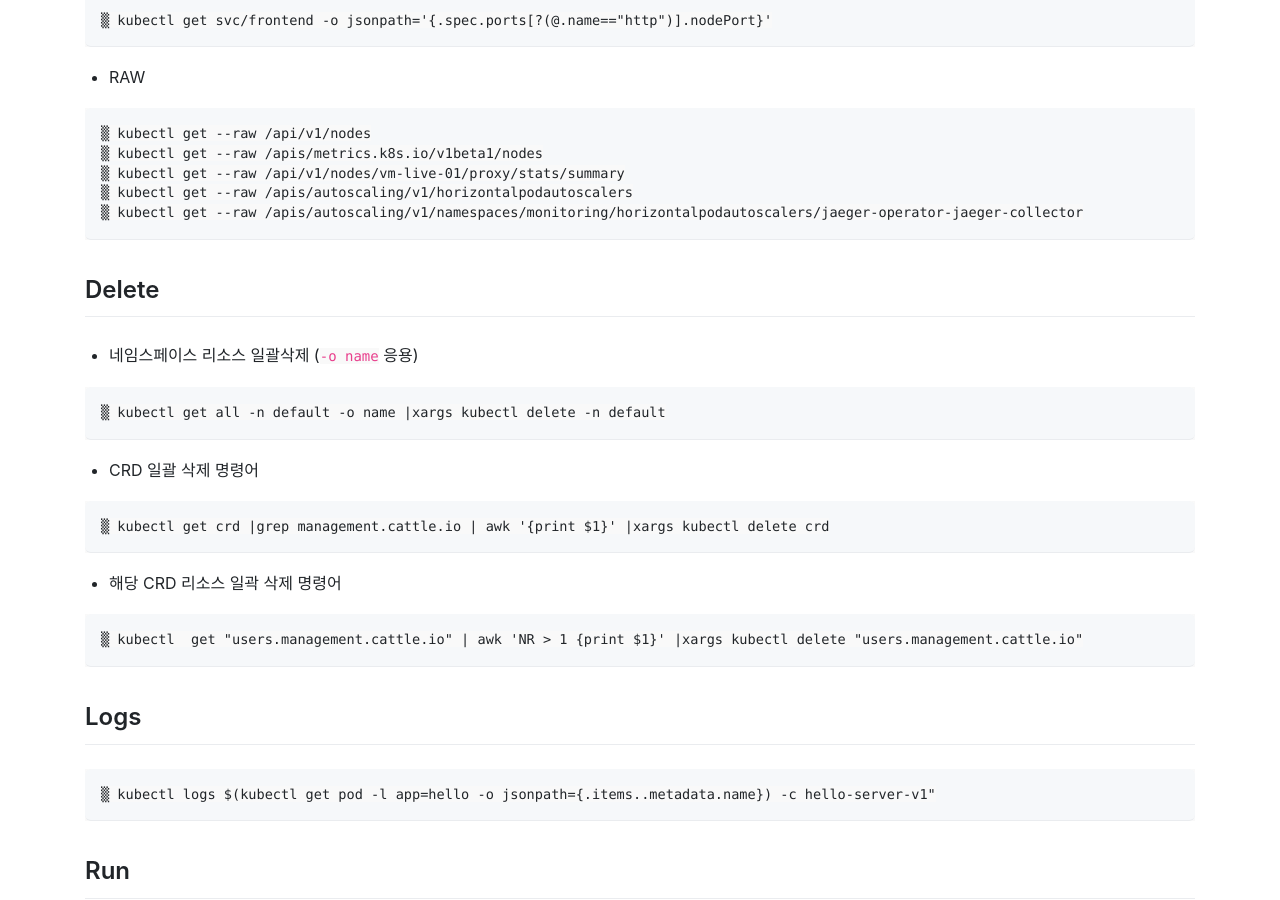
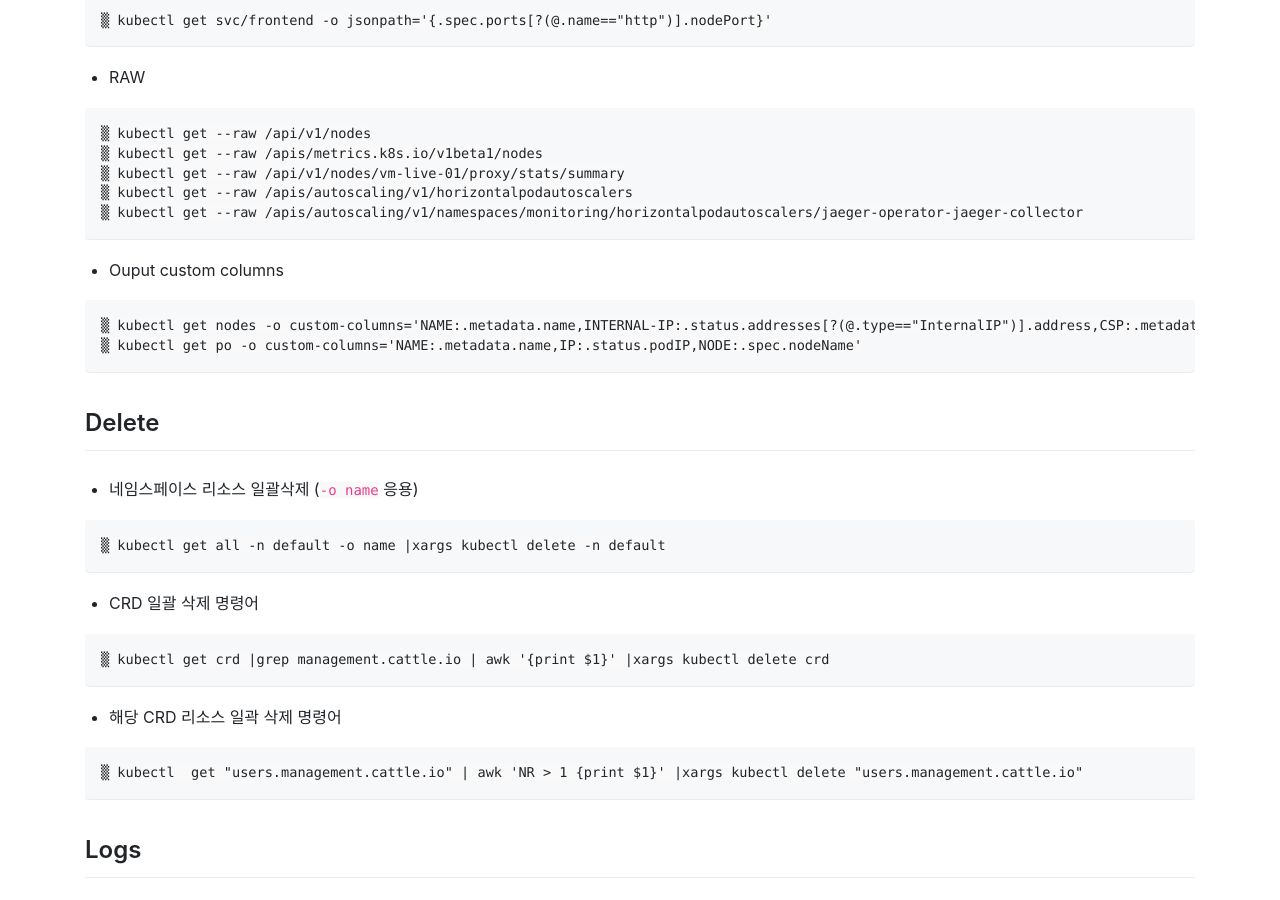
Before and after one commit to itnpeople/itnpeople.github.com, a Jekyll site: the page built from _posts/tip/0000-02-01-kubectl.md, in a window 1280 px wide and 900 px high, scrolled down 1068 px. Built offline with Jekyll 4.4.1, drawn with Linux system fonts in a browser that asks for light colours.

Commit message:
docs: kubectl tips

````diff
--- a/_posts/tip/0000-02-01-kubectl.md
+++ b/_posts/tip/0000-02-01-kubectl.md
@@ -58,6 +58,12 @@ description: Development Tips - Kubernetes Kubectl
 ▒ kubectl get --raw /apis/autoscaling/v1/namespaces/monitoring/horizontalpodautoscalers/jaeger-operator-jaeger-collector
 ```
 
+* Ouput custom columns
+
+```
+▒ kubectl get nodes -o custom-columns='NAME:.metadata.name,INTERNAL-IP:.status.addresses[?(@.type=="InternalIP")].address,CSP:.metadata.labels.topology\.cloud-barista\.github\.io/csp,REGION:.metadata.labels.topology\.kubernetes\.io/region,KERNEL:.status.nodeInfo.kernelVersion'
+▒ kubectl get po -o custom-columns='NAME:.metadata.name,IP:.status.podIP,NODE:.spec.nodeName'
+```
 
 ## Delete
 
````
Also changed, not shown: _posts/tip/0000-01-02-network.md (+1 -1 lines).
